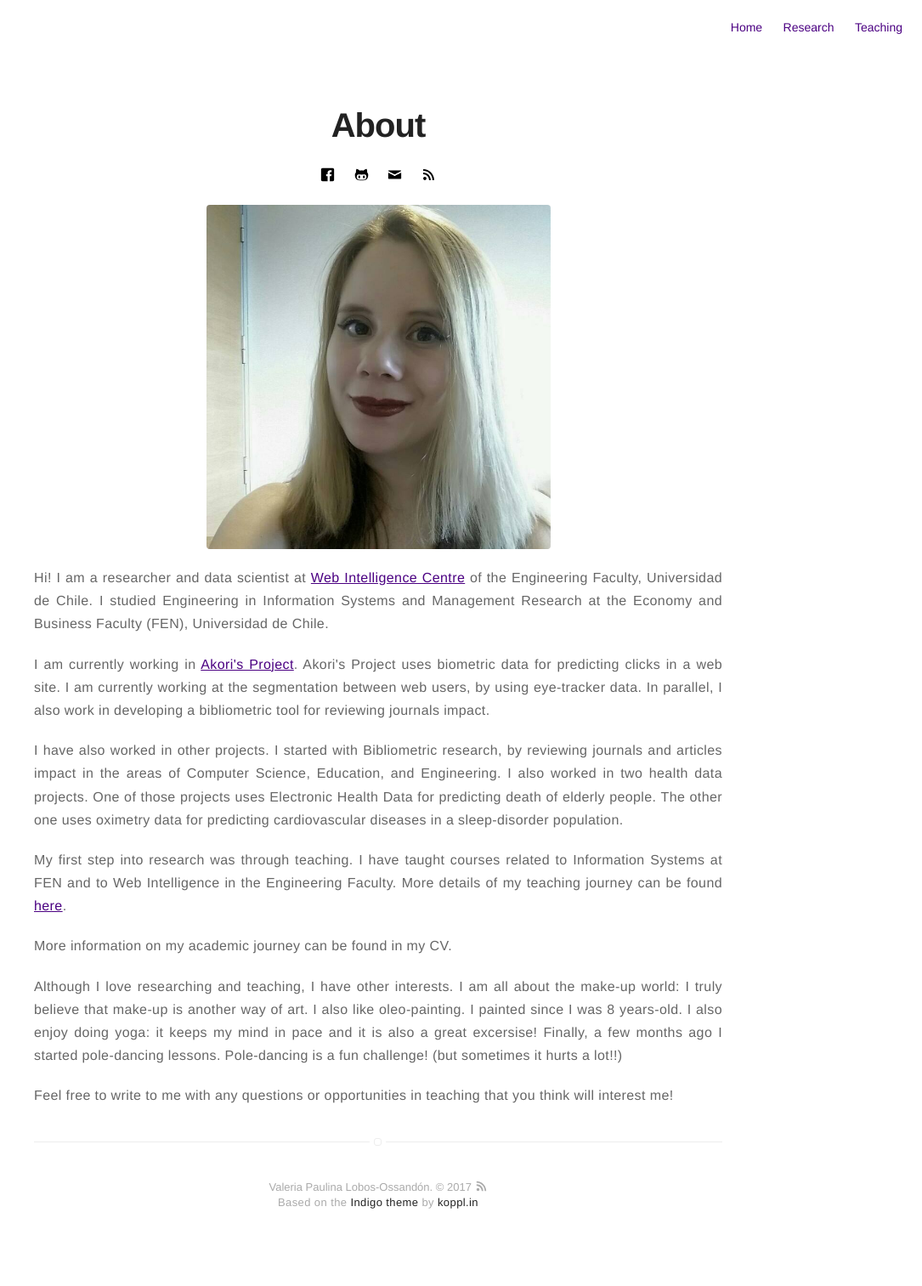
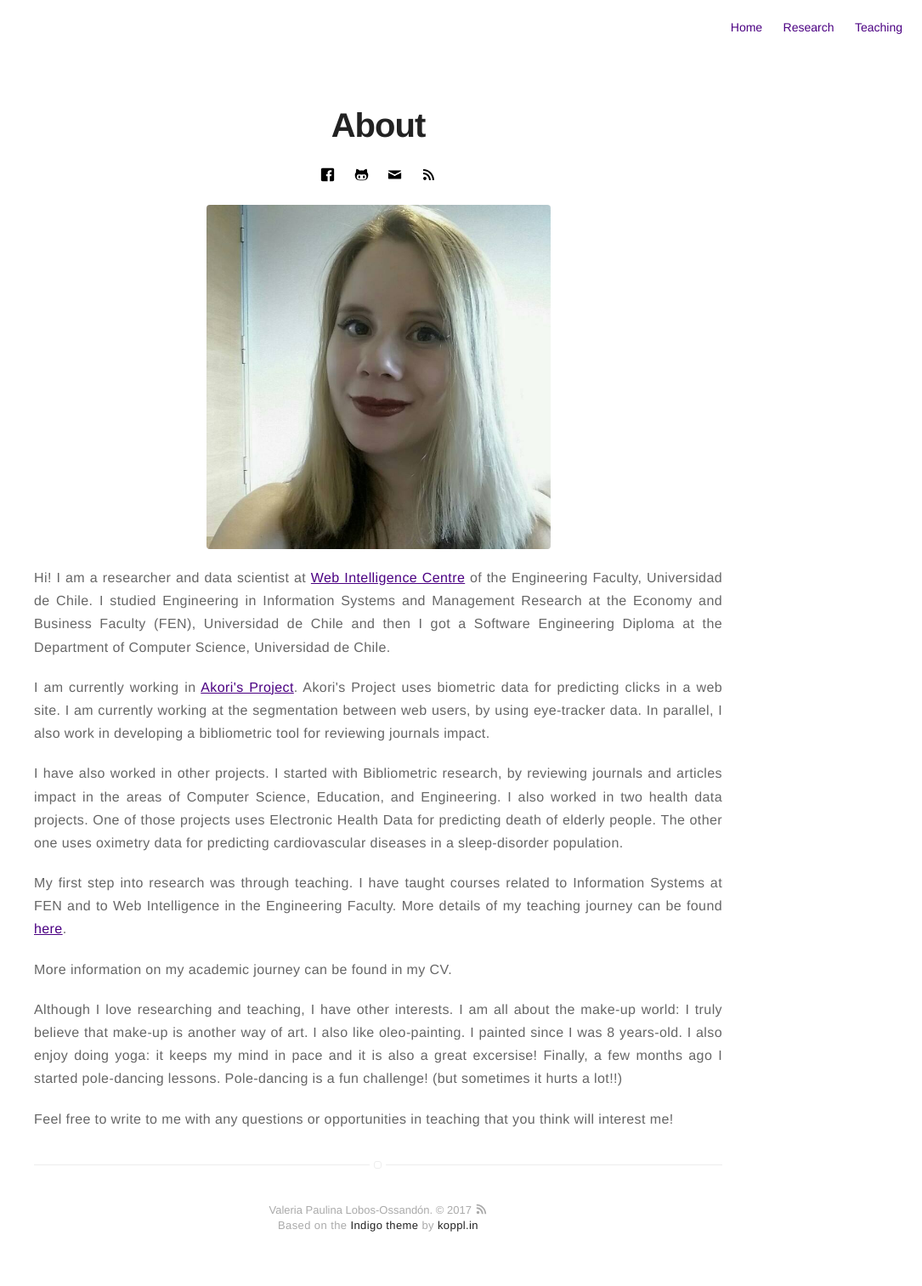
Before and after one commit to vlobos-ossandon/vlobos-ossandon.github.io, a Jekyll site: the page built from about.md, in a window 1280 px wide. Shown: the whole page at 85% size, without its empty margins (195-1280 px from the left). Built offline with Jekyll 4.4.1, drawn with Linux system fonts in a browser that asks for light colours; before the commit the page ends 1486 px from its top, so only the background shows below that.

Commit message:
about_me12

```diff
--- a/about.md
+++ b/about.md
@@ -5,7 +5,7 @@ layout: page
 ![Profile Image]({{ site.url }}/{{ site.picture }})
 
 <p align="justify">
-Hi! I am a researcher and data scientist at <a href="http://wic.cl/" target="_blank">Web Intelligence Centre</a> of the Engineering Faculty, Universidad de Chile. I studied Engineering in Information Systems and Management Research at the Economy and Business Faculty (FEN), Universidad de Chile.
+Hi! I am a researcher and data scientist at <a href="http://wic.cl/" target="_blank">Web Intelligence Centre</a> of the Engineering Faculty, Universidad de Chile. I studied Engineering in Information Systems and Management Research at the Economy and Business Faculty (FEN), Universidad de Chile and then I got a Software Engineering Diploma at the Department of Computer Science, Universidad de Chile.
 </p>
 
 <p align="justify">
--- a/research.html
+++ b/research.html
@@ -4,7 +4,7 @@ title: Research
 ---
 <p align="justify">In Spring 2014, while I was studying, I have the opportunity of working as a research teacher assistant with professors <a href="https://scholar.google.cl/citations?user=rprb9KwAAAAJ&hl=es&oi=ao" target="_blank">José M. Merigó</a> and <a href="https://scholar.google.cl/citations?user=Ug4b1XQAAAAJ&hl=es&oi=ao" target="_blank">Gustavo Zurita</a> in Bibliometric research area. This was my first approach to research since I learned the steps for creating an investigation and writing a research article. I also learned that working with data and interpreting it was the research direction that I wanted to follow.</p>
 
-<p align="justify">In Autumn 2016, I wanted to go deeper in my research interests, so I went to work to <a href="http://www.ceine.cl/en/" target="_blank">Business Intelligence Center</a> (CEINE), with professor <a href="https://scholar.google.cl/citations?user=rprb9KwAAAAJ&hl=es&oi=ao" target="_blank">Sebastián A. Ríos</a>. I learned new techniques for extracting data, like creating Web Intelligence applications, and for analyzing data, such as Text Mining. It was also my first approach into machine learning topics. </p>
+<p align="justify">In Autumn 2016, I wanted to go deeper in my research interests, so I went to work to <a href="http://www.ceine.cl/en/" target="_blank">Business Intelligence Center</a> (CEINE), with professor <a href="https://scholar.google.cl/citations?user=rprb9KwAAAAJ&hl=es&oi=ao" target="_blank">Sebastián A. Ríos</a>. I learned new techniques for extracting data, like creating Web Intelligence applications, and for analyzing data, such as Text Mining. It was also my first approach into machine learning topics. However, the most important thing that I learned here was Python programming language. I always thought that Excel and .vba was enough for making data visualizations... I was so wrong!! Python really changed my life in a better way ;)</p>
 
 <p align="justify">In Autumn 2017, I went to work to the <a href="http://wic.cl/" target="_blank"> Web Intelligence Centre</a>. There, I went deeper into the research of machine learning applications. Here I expand my data mining knowledge by working with health data.</p>
 
```
